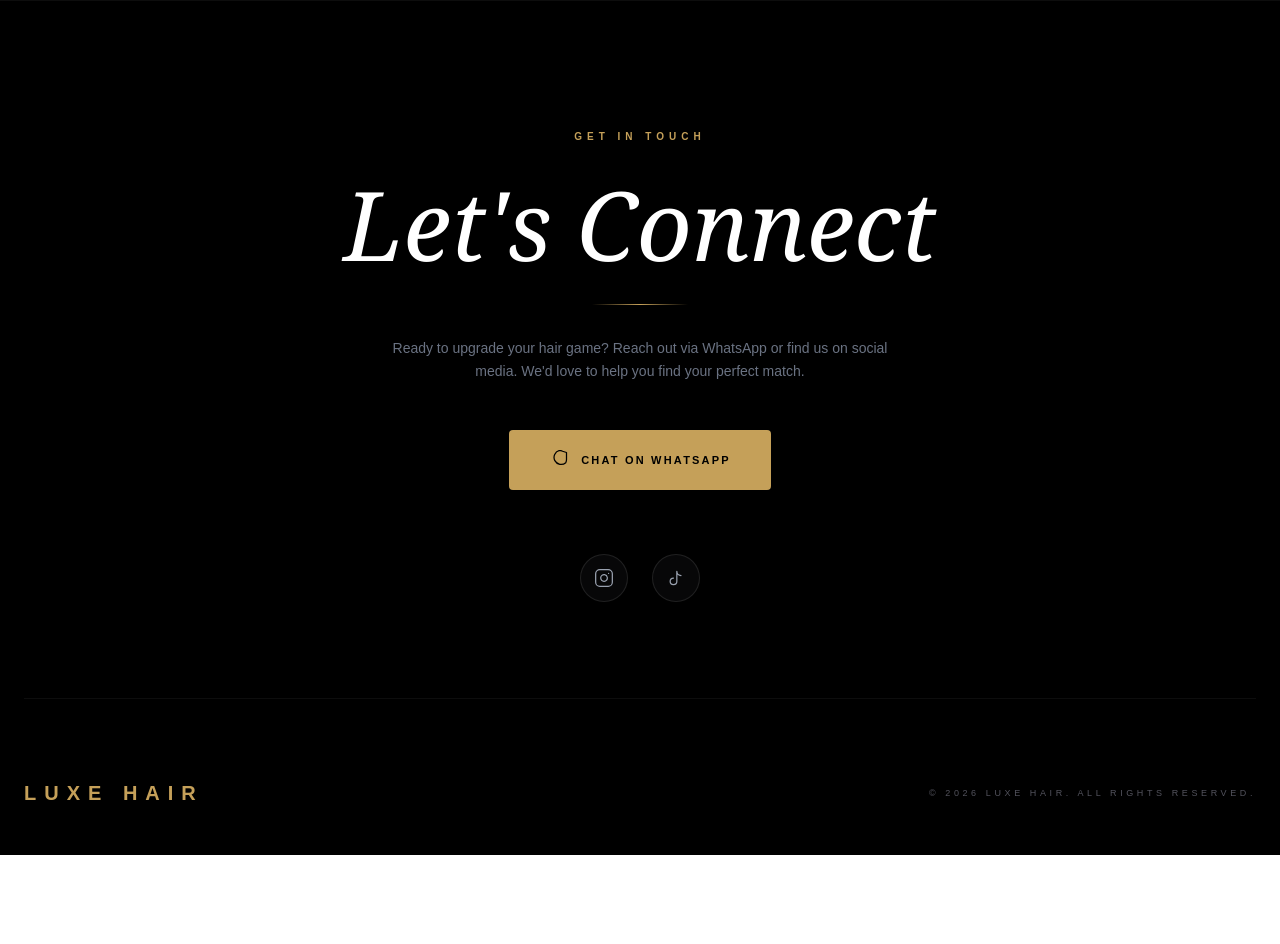
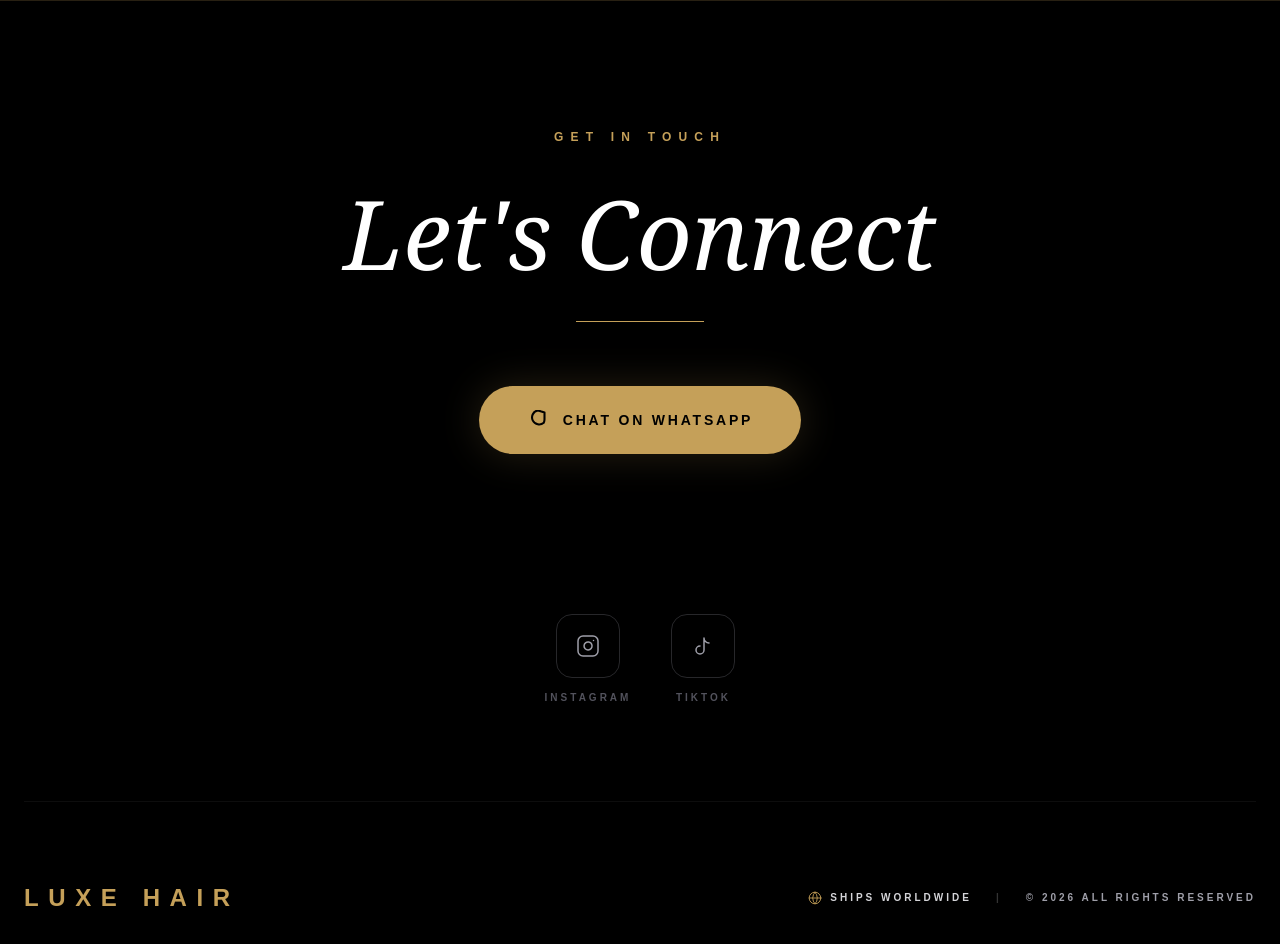
Before and after one commit to Lozaashenafi/hari-stor, a Next.js app: page / in a window 1280 px wide. Shown: the part 2520-3464 px from the top of the page. Before the commit the page ends 3375 px from the top, so only its background shows below. Built offline with nearby package versions, Linux system fonts and the light colour scheme; no server answers; the database is empty; a web font is replaced by a local one.

Commit message:
feat: refactor ContactSection to use Icons component; enhance layout and styling for better UX

```diff
--- a/src/components/site/ContactSection.tsx
+++ b/src/components/site/ContactSection.tsx
@@ -1,82 +1,91 @@
 import React from 'react';
-import Link from 'next/link';
 import { getCompanyProfile } from '@/services/company.service';
-
-// Custom SVG Icons to match the "Luxe" theme and avoid library bugs
-const Icons = {
-  Instagram: () => (
-    <svg xmlns="http://www.w3.org/2000/svg" width="20" height="20" viewBox="0 0 24 24" fill="none" stroke="currentColor" strokeWidth="1.5" strokeLinecap="round" strokeLinejoin="round"><rect width="20" height="20" x="2" y="2" rx="5" ry="5"/><path d="M16 11.37A4 4 0 1 1 12.63 8 4 4 0 0 1 16 11.37z"/><line x1="17.5" x2="17.51" y1="6.5" y2="6.5"/></svg>
-  ),
-  TikTok: () => (
-    <svg xmlns="http://www.w3.org/2000/svg" width="20" height="20" viewBox="0 0 24 24" fill="none" stroke="currentColor" strokeWidth="1.5" strokeLinecap="round" strokeLinejoin="round"><path d="M9 12a4 4 0 1 0 4 4V4a5 5 0 0 0 5 5"/></svg>
-  ),
-  WhatsApp: () => (
-    <svg xmlns="http://www.w3.org/2000/svg" width="20" height="20" viewBox="0 0 24 24" fill="none" stroke="currentColor" strokeWidth="1.5" strokeLinecap="round" strokeLinejoin="round"><path d="M21 11.5a8.38 8.38 0 0 1-.9 3.8 8.5 8.5 0 1 1-7.6-14.7 8.38 8.38 0 0 1 3.8.9L21 3z"/></svg>
-  ),
-  Mail: () => (
-    <svg xmlns="http://www.w3.org/2000/svg" width="16" height="16" viewBox="0 0 24 24" fill="none" stroke="currentColor" strokeWidth="1.5" strokeLinecap="round" strokeLinejoin="round"><rect width="20" height="16" x="2" y="4" rx="2"/><path d="m22 7-8.97 5.7a1.94 1.94 0 0 1-2.06 0L2 7"/></svg>
-  ),
-  Globe: () => (
-    <svg xmlns="http://www.w3.org/2000/svg" width="16" height="16" viewBox="0 0 24 24" fill="none" stroke="currentColor" strokeWidth="1.5" strokeLinecap="round" strokeLinejoin="round"><circle cx="12" cy="12" r="10"/><path d="M12 2a14.5 14.5 0 0 0 0 20 14.5 14.5 0 0 0 0-20"/><path d="M2 12h20"/></svg>
-  )
-};
+import { Icons } from '@/components/ui/Icons'; // Adjust path if necessary
 
 const ContactSection = async () => {
   const profile = await getCompanyProfile();
 
-  // Link formatters
-  const waLink = `https://wa.me/${profile?.whatsapp?.replace(/\+/g, '')}`;
+  // Clean WhatsApp number to ensure the link never 404s
+  const cleanWANumber = profile?.whatsapp?.replace(/\D/g, '') || '';
+  const waLink = cleanWANumber ? `https://wa.me/${cleanWANumber}` : '#';
+
   const igLink = `https://instagram.com/${profile?.instagram?.replace('@', '')}`;
   const tkLink = `https://tiktok.com/@${profile?.tiktok?.replace('@', '')}`;
 
   return (
-    <footer id="contact" className="bg-black pt-32 pb-12 px-6 border-t border-white/5">
+    <footer id="contact" className="bg-black pt-32 pb-12 px-6 border-t border-[#C5A059]/20">
       <div className="max-w-7xl mx-auto">
 
-        {/* TOP SECTION: CONNECT */}
-        <div className="text-center mb-24 space-y-8">
-          <span className="text-[#C5A059] text-[10px] uppercase tracking-[0.5em] font-black block">
+        <div className="text-center mb-24 space-y-10">
+          <span className="text-[#C5A059] text-xs uppercase tracking-[0.6em] font-black block">
             Get In Touch
           </span>
-          <h2 className="font-serif text-5xl md:text-8xl text-white italic">
+
+          <h2 className="font-serif text-6xl md:text-8xl text-white italic leading-none">
             Let's Connect
           </h2>
-          <div className="w-24 h-[1px] bg-gradient-to-r from-transparent via-[#C5A059] to-transparent mx-auto" />
 
-          <p className="text-gray-500 max-w-lg mx-auto text-sm leading-relaxed font-light">
-            Ready to upgrade your hair game? Reach out via WhatsApp or find us on social media.
-            We'd love to help you find your perfect match.
-          </p>
+          <div className="w-32 h-[1px] bg-[#C5A059] mx-auto" />
 
-          {/* DYNAMIC WHATSAPP BUTTON */}
-          <div className="pt-4">
+          {/* DYNAMIC COMPANY BIO */}
+          {profile?.contactInfo && (
+            <p className="text-zinc-300 max-w-2xl mx-auto text-base md:text-lg leading-relaxed font-light italic px-4">
+              "{profile.contactInfo}"
+            </p>
+          )}
+
+          {/* DYNAMIC WHATSAPP CTA */}
+          <div className="pt-6">
             <a
               href={waLink}
               target="_blank"
-              className="inline-flex items-center gap-3 bg-[#C5A059] text-black px-10 py-5 rounded-sm font-bold text-[11px] uppercase tracking-[0.2em] hover:bg-[#D4B26E] transition-all transform hover:scale-[1.02] active:scale-95 shadow-2xl shadow-gold/20"
+              rel="noopener noreferrer"
+              className="inline-flex items-center gap-4 bg-[#C5A059] text-black px-12 py-6 rounded-full font-black text-sm uppercase tracking-[0.2em] hover:bg-white transition-all transform hover:scale-105 active:scale-95 shadow-[0_0_40px_rgba(197,160,89,0.2)]"
             >
-              <Icons.WhatsApp />
+              <Icons.WhatsApp width={20} height={20} strokeWidth={2.5} />
               Chat on WhatsApp
             </a>
           </div>
 
-          {/* SOCIAL ICONS */}
-          <div className="flex justify-center gap-6 pt-8">
-            <SocialCircle href={igLink} icon={<Icons.Instagram />} />
-            <SocialCircle href={tkLink} icon={<Icons.TikTok />} />
+          {/* DYNAMIC LOCATION & PHONE */}
+          <div className="flex flex-col md:flex-row items-center justify-center gap-8 md:gap-16 pt-10">
+            {profile?.phone && (
+               <div className="flex items-center gap-3 text-white text-lg font-serif italic group">
+                 <Icons.Phone width={22} height={22} className="text-[#C5A059]" />
+                 <span className="border-b border-transparent group-hover:border-[#C5A059] transition-all">
+                    {profile.phone}
+                 </span>
+               </div>
+            )}
+
+            {profile?.location && (
+               <div className="flex items-center gap-3 text-white text-lg font-serif italic group">
+                 <Icons.MapPin width={22} height={22} className="text-[#C5A059]" />
+                 <span className="border-b border-transparent group-hover:border-[#C5A059] transition-all">
+                    {profile.location}
+                 </span>
+               </div>
+            )}
           </div>
 
-
+          {/* DYNAMIC SOCIAL ICONS */}
+          <div className="flex justify-center gap-10 pt-10">
+            <SocialItem href={igLink} icon={<Icons.Instagram width={24} height={24} />} label="Instagram" />
+            <SocialItem href={tkLink} icon={<Icons.TikTok width={24} height={24} />} label="TikTok" />
+          </div>
         </div>
 
-        {/* BOTTOM SECTION: BRANDING & COPYRIGHT */}
+        {/* BOTTOM BRAND BAR */}
         <div className="pt-20 border-t border-white/5 flex flex-col md:flex-row justify-between items-center gap-8">
-          <div className="text-xl font-bold tracking-[0.4em] text-[#C5A059] uppercase">
+          <div className="text-2xl font-bold tracking-[0.4em] text-[#C5A059] uppercase">
             {profile?.name || "LUXE HAIR"}
           </div>
 
-          <div className="text-zinc-600 text-[9px] uppercase tracking-[0.4em]">
-            © {new Date().getFullYear()} {profile?.name || "LUXE HAIR"}. All Rights Reserved.
+          <div className="flex items-center gap-2 text-zinc-500 text-[10px] uppercase tracking-[0.3em] font-bold">
+            <Icons.Globe width={14} height={14} className="text-[#C5A059]" />
+            <span className="text-zinc-300">Ships Worldwide</span>
+            <span className="mx-4 opacity-20 text-white">|</span>
+            <span className="text-zinc-400">© {new Date().getFullYear()} All Rights Reserved</span>
           </div>
         </div>
 
@@ -85,13 +94,19 @@ const ContactSection = async () => {
   );
 };
 
-const SocialCircle = ({ href, icon }: { href: string, icon: React.ReactNode }) => (
+const SocialItem = ({ href, icon, label }: { href: string, icon: React.ReactNode, label: string }) => (
   <a
     href={href}
     target="_blank"
-    className="w-12 h-12 rounded-full border border-white/10 flex items-center justify-center text-gray-400 hover:border-[#C5A059] hover:text-[#C5A059] transition-all duration-500 bg-zinc-900/30"
+    rel="noopener noreferrer"
+    className="flex flex-col items-center gap-3 group"
   >
-    {icon}
+    <div className="w-16 h-16 rounded-2xl border border-zinc-800 flex items-center justify-center text-zinc-400 group-hover:border-[#C5A059] group-hover:text-[#C5A059] group-hover:bg-[#C5A059]/5 transition-all duration-500 shadow-2xl">
+      {icon}
+    </div>
+    <span className="text-[10px] uppercase tracking-[0.3em] text-zinc-600 group-hover:text-white transition-colors font-bold">
+      {label}
+    </span>
   </a>
 );
 
```
